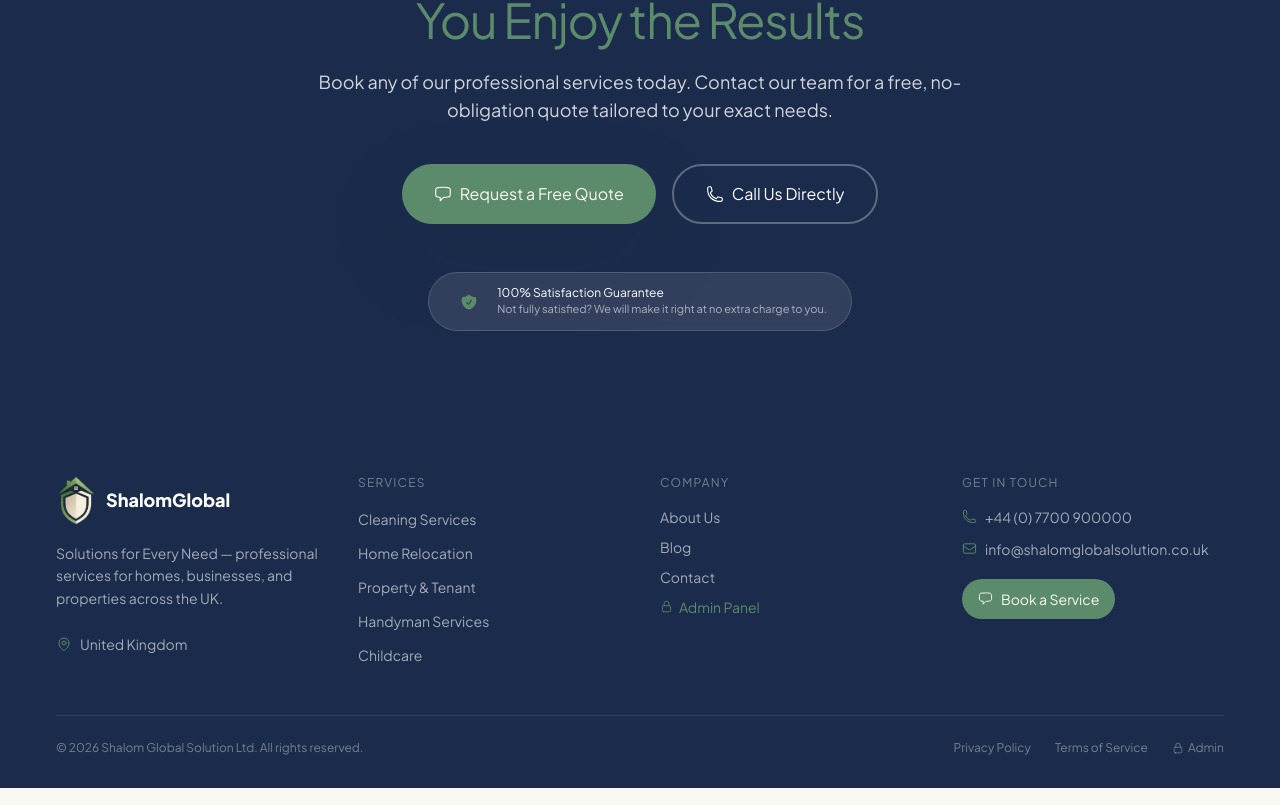
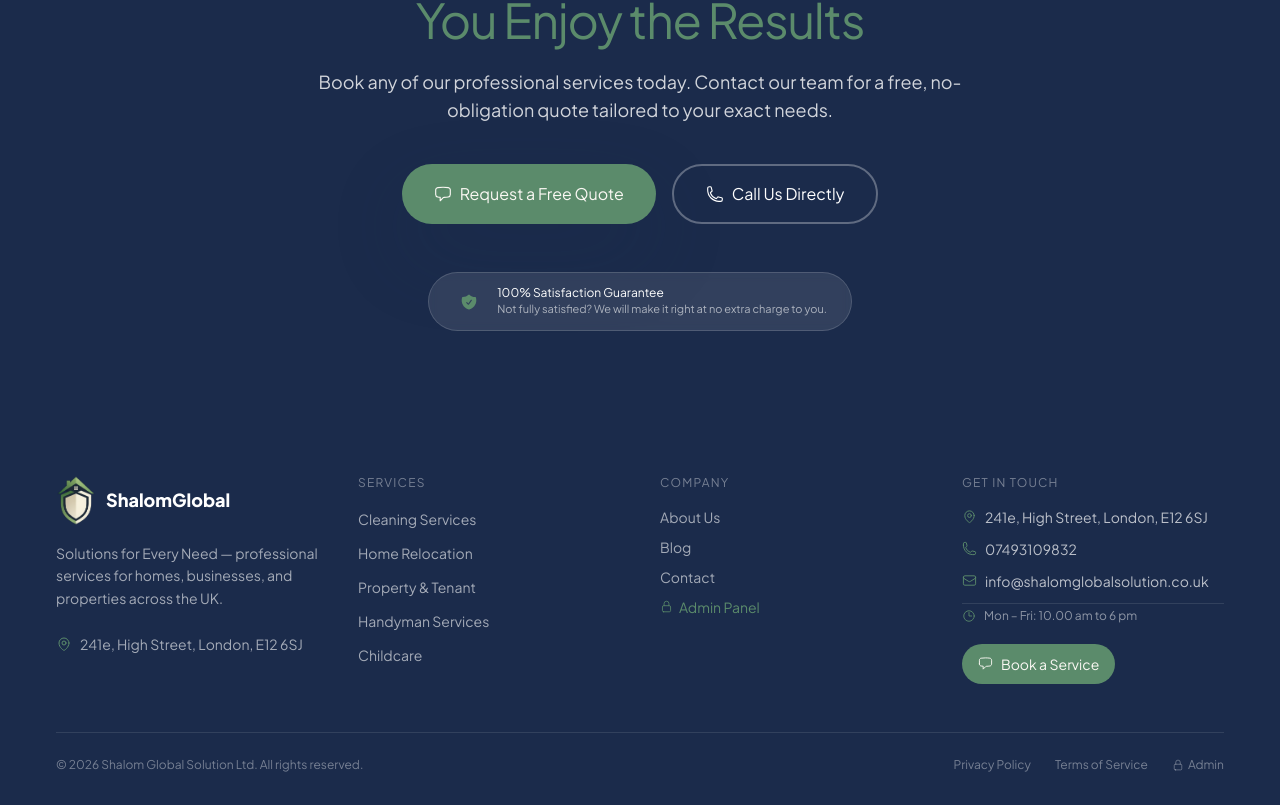
Before and after one commit to crispydosaukk/shalomglobalsolutions, a Next.js app: page / in a window 1280 px wide. Shown: the part 3876-4681 px from the top of the page. Built offline with nearby package versions, Linux system fonts and the light colour scheme; no server answers; the database is empty.

Commit message:
Added the address

```diff
--- a/src/app/api/send-email/route.ts
+++ b/src/app/api/send-email/route.ts
@@ -112,7 +112,7 @@ export async function POST(req: NextRequest) {
             </div>
             <div class="field">
               <div class="field-label">Phone Number</div>
-              <div class="field-value">${phone ? `<a href="tel:${phone}" style="color: #1B263B; text-decoration: none;">📞 ${phone}</a>` : '+44 (0) 7700 900000'}</div>
+              <div class="field-value">${phone ? `<a href="tel:${phone}" style="color: #1B263B; text-decoration: none;">📞 ${phone}</a>` : '07493109832'}</div>
             </div>
             <div class="field">
               <div class="field-label">Email Address</div>
--- a/src/app/components/ContactForm.tsx
+++ b/src/app/components/ContactForm.tsx
@@ -131,7 +131,7 @@ export default function ContactForm() {
           value={form.phone}
           onChange={handleChange}
           required
-          placeholder="+44 7700 900000"
+          placeholder="e.g. 07493109832"
           className="w-full bg-input border border-border rounded-xl px-4 py-3 text-sm text-foreground placeholder:text-muted-foreground focus:outline-none focus:ring-2 focus:ring-secondary/40 transition-all"
         />
       </div>
--- a/src/app/components/HomeCTASection.tsx
+++ b/src/app/components/HomeCTASection.tsx
@@ -37,7 +37,7 @@ export default function HomeCTASection() {
             {cta?.quoteBtnText || 'Request a Free Quote'}
           </Link>
           <a
-            href={`tel:${cta?.phoneDisplay || '+447700900000'}`}
+            href={`tel:${cta?.phoneDisplay || '07493109832'}`}
             className="inline-flex items-center gap-2 border-2 border-white/30 text-white px-8 py-4 rounded-xl text-base font-700 hover:bg-white/10 transition-all duration-200"
           >
             <Icon name="PhoneIcon" size={18} />
--- a/src/app/contact/components/ContactMain.tsx
+++ b/src/app/contact/components/ContactMain.tsx
@@ -14,8 +14,9 @@ export default function ContactMain() {
     {
       icon: 'PhoneIcon',
       title: main?.phoneTitle || 'Phone',
-      value: main?.phoneNumber || '+44 (0) 7700 900000',
-      sub: main?.hoursWeekdays || 'Monday – Friday, 8am – 7pm',
+      value: main?.phoneNumber || '07493109832',
+      sub: 'Business Hours: 10.00 am to 6 pm',
+      href: `tel:${main?.phoneNumber || '07493109832'}`,
       color: 'bg-secondary/10 text-secondary',
     },
     {
@@ -23,20 +24,22 @@ export default function ContactMain() {
       title: main?.emailTitle || 'Email',
       value: main?.emailAddress || 'info@shalomglobalsolution.co.uk',
       sub: 'We reply within 2 hours',
+      href: `mailto:${main?.emailAddress || 'info@shalomglobalsolution.co.uk'}`,
       color: 'bg-primary/10 text-primary',
     },
     {
       icon: 'MapPinIcon',
       title: main?.officeTitle || 'Office Address',
-      value: main?.officeAddress || '128 City Road, London',
-      sub: main?.officeCity || 'United Kingdom, EC1V 2NX',
+      value: main?.officeAddress || '241e, High Street',
+      sub: main?.officeCity || 'London, E12 6SJ',
+      href: 'https://maps.google.com/?q=241e+High+Street,+London+E12+6SJ',
       color: 'bg-terracotta/10 text-terracotta',
     },
     {
       icon: 'ClockIcon',
-      title: main?.hoursTitle || 'Operating Hours',
-      value: main?.hoursWeekdays || 'Mon – Fri: 8am – 7pm',
-      sub: main?.emergencyNote || 'Emergency support available',
+      title: main?.hoursTitle || 'Business Hours',
+      value: main?.hoursWeekdays || '10.00 am to 6 pm',
+      sub: 'Monday – Friday',
       color: 'bg-amber-100 text-amber-600',
     },
   ];
@@ -56,27 +59,69 @@ export default function ContactMain() {
               Whether you need a one-off service or a long-term arrangement, our team is ready to discuss your requirements and provide a tailored solution.
             </p>
 
-            <div className="grid sm:grid-cols-2 gap-4 mb-12">
-              {contactDetails.map((item) => (
-                <div key={item.title} className="bg-white border border-border rounded-3xl p-5 card-hover">
-                  <div className={`w-10 h-10 rounded-xl flex items-center justify-center mb-4 ${item.color}`}>
-                    <Icon name={item.icon as any} size={20} />
+            <div className="grid sm:grid-cols-2 gap-4 mb-8">
+              {contactDetails.map((item) => {
+                const CardInner = (
+                  <div className="bg-white border border-border rounded-3xl p-5 card-hover h-full flex flex-col justify-between">
+                    <div>
+                      <div className={`w-10 h-10 rounded-xl flex items-center justify-center mb-4 ${item.color}`}>
+                        <Icon name={item.icon as any} size={20} />
+                      </div>
+                      <p className="text-xs font-700 uppercase tracking-widest text-muted-foreground mb-1">{item.title}</p>
+                      <p className="font-700 text-sm text-primary group-hover:text-secondary transition-colors">{item.value}</p>
+                    </div>
+                    <p className="text-xs text-muted-foreground font-500 mt-2">{item.sub}</p>
                   </div>
-                  <p className="text-xs font-700 uppercase tracking-widest text-muted-foreground mb-1">{item.title}</p>
-                  <p className="font-700 text-sm text-primary">{item.value}</p>
-                  <p className="text-xs text-muted-foreground font-500 mt-1">{item.sub}</p>
-                </div>
-              ))}
+                );
+
+                return item.href ? (
+                  <a
+                    key={item.title}
+                    href={item.href}
+                    target={item.href.startsWith('http') ? '_blank' : undefined}
+                    rel={item.href.startsWith('http') ? 'noopener noreferrer' : undefined}
+                    className="group block transition-transform hover:-translate-y-0.5 focus:outline-none focus:ring-2 focus:ring-secondary/40 rounded-3xl"
+                  >
+                    {CardInner}
+                  </a>
+                ) : (
+                  <div key={item.title}>
+                    {CardInner}
+                  </div>
+                );
+              })}
             </div>
 
-            {/* Map banner */}
-            <div className="rounded-4xl overflow-hidden bg-muted border border-border h-64 flex items-center justify-center">
-              <div className="text-center">
-                <div className="w-14 h-14 bg-secondary/10 rounded-2xl flex items-center justify-center mx-auto mb-3">
-                  <Icon name="MapIcon" size={28} className="text-secondary" />
+            {/* Interactive Google Map of London E12 6SJ */}
+            <div className="rounded-3xl overflow-hidden border border-border bg-white shadow-card relative">
+              <div className="p-4 bg-primary text-white flex items-center justify-between gap-3">
+                <div className="flex items-center gap-2.5">
+                  <div className="w-8 h-8 rounded-lg bg-secondary/20 flex items-center justify-center">
+                    <Icon name="MapPinIcon" size={18} className="text-secondary" />
+                  </div>
+                  <div>
+                    <p className="text-xs font-700 leading-tight">241e, High Street, London, E12 6SJ</p>
+                    <p className="text-[11px] text-white/60">Mon – Fri: 10.00 am to 6 pm</p>
+                  </div>
                 </div>
-                <p className="font-700 text-primary text-sm">Nationwide UK Coverage</p>
-                <p className="text-xs text-muted-foreground font-500 mt-1">Serving homes and businesses across the UK</p>
+                <a
+                  href="https://maps.google.com/?q=241e+High+Street,+London+E12+6SJ"
+                  target="_blank"
+                  rel="noopener noreferrer"
+                  className="inline-flex items-center gap-1.5 text-xs font-700 text-secondary hover:text-white transition-colors bg-white/10 px-3 py-1.5 rounded-lg shrink-0"
+                >
+                  <span>Directions</span>
+                  <Icon name="ArrowTopRightOnSquareIcon" size={13} />
+                </a>
+              </div>
+              <div className="h-64 w-full relative bg-muted">
+                <iframe
+                  title="Office Location: 241e, High Street, London, E12 6SJ"
+                  src="https://maps.google.com/maps?q=241e+High+Street,+London+E12+6SJ&t=&z=15&ie=UTF8&iwloc=&output=embed"
+                  className="w-full h-full border-0"
+                  loading="lazy"
+                  referrerPolicy="no-referrer-when-downgrade"
+                />
               </div>
             </div>
           </div>
--- a/src/app/dashboard/settings/page.tsx
+++ b/src/app/dashboard/settings/page.tsx
@@ -77,7 +77,7 @@ export default function EmailSettingsPage() {
           isTest: true,
           name: 'Admin Test Verification',
           service: 'Email System Verification',
-          phone: '+44 (0) 7700 900000',
+          phone: '07493109832',
           email: recipients[0] || 'admin@shalomglobalsolution.co.uk',
           message: 'This is an instant verification email sent from your ShalomGlobal Admin Portal. Your email dispatch pipeline is fully working!',
           customRecipients: recipients,
--- a/src/app/layout.tsx
+++ b/src/app/layout.tsx
@@ -33,9 +33,38 @@ export const metadata: Metadata = {
   },
 };
 
+const organizationJsonLd = {
+  '@context': 'https://schema.org',
+  '@type': 'LocalBusiness',
+  name: 'Shalom Global Solution Ltd',
+  telephone: '07493109832',
+  email: 'info@shalomglobalsolution.co.uk',
+  address: {
+    '@type': 'PostalAddress',
+    streetAddress: '241e, High Street',
+    addressLocality: 'London',
+    postalCode: 'E12 6SJ',
+    addressCountry: 'GB',
+  },
+  openingHoursSpecification: [
+    {
+      '@type': 'OpeningHoursSpecification',
+      dayOfWeek: ['Monday', 'Tuesday', 'Wednesday', 'Thursday', 'Friday'],
+      opens: '10:00',
+      closes: '18:00',
+    },
+  ],
+};
+
 export default function RootLayout({ children }: Readonly<{ children: React.ReactNode }>) {
   return (
     <html lang="en" className={plusJakartaSans.variable} suppressHydrationWarning>
+      <head>
+        <script
+          type="application/ld+json"
+          dangerouslySetInnerHTML={{ __html: JSON.stringify(organizationJsonLd) }}
+        />
+      </head>
       <body className={plusJakartaSans.className} suppressHydrationWarning>
         <AuthProvider>
           <CMSProvider>
--- a/src/components/Footer.tsx
+++ b/src/components/Footer.tsx
@@ -48,7 +48,7 @@ export default function Footer() {
             </p>
             <div className="flex items-center gap-2 text-sm text-white/60">
               <Icon name="MapPinIcon" size={16} className="text-secondary shrink-0" />
-              {f?.locationText || 'United Kingdom'}
+              {f?.locationText || '241e, High Street, London, E12 6SJ'}
             </div>
           </div>
 
@@ -92,17 +92,25 @@ export default function Footer() {
           <div>
             <p className="text-xs font-700 uppercase tracking-widest text-white/40 mb-4">Get in Touch</p>
             <ul className="space-y-3">
-              <li className="flex items-center gap-2 text-sm text-white/60">
+              <li className="flex items-start gap-2 text-sm text-white/70">
+                <Icon name="MapPinIcon" size={15} className="text-secondary shrink-0 mt-0.5" />
+                <span>{f?.locationText || '241e, High Street, London, E12 6SJ'}</span>
+              </li>
+              <li className="flex items-center gap-2 text-sm text-white/70">
                 <Icon name="PhoneIcon" size={15} className="text-secondary shrink-0" />
-                <a href={`tel:${f?.phoneNumber}`} className="hover:text-white transition-colors">
-                  {f?.phoneNumber || '+44 (0) 7700 900000'}
+                <a href={`tel:${f?.phoneNumber || '07493109832'}`} className="hover:text-white transition-colors font-600">
+                  {f?.phoneNumber || '07493109832'}
                 </a>
               </li>
-              <li className="flex items-center gap-2 text-sm text-white/60">
+              <li className="flex items-center gap-2 text-sm text-white/70">
                 <Icon name="EnvelopeIcon" size={15} className="text-secondary shrink-0" />
-                <a href={`mailto:${f?.emailAddress}`} className="hover:text-white transition-colors">
+                <a href={`mailto:${f?.emailAddress || 'info@shalomglobalsolution.co.uk'}`} className="hover:text-white transition-colors">
                   {f?.emailAddress || 'info@shalomglobalsolution.co.uk'}
                 </a>
+              </li>
+              <li className="flex items-center gap-2 text-xs text-white/50 pt-1 border-t border-white/10">
+                <Icon name="ClockIcon" size={14} className="text-secondary shrink-0" />
+                <span>Mon – Fri: 10.00 am to 6 pm</span>
               </li>
             </ul>
             <Link
--- a/src/lib/cmsContext.tsx
+++ b/src/lib/cmsContext.tsx
@@ -50,6 +50,33 @@ export const CMSProvider: React.FC<{ children: React.ReactNode }> = ({ children
         const savedTime = localStorage.getItem(LOCAL_SAVED_TIME_KEY);
         if (saved) {
           const parsed = JSON.parse(saved);
+          // Upgrade old placeholder addresses and phone numbers to live details
+          if (parsed.contact?.main?.officeAddress?.includes('128 City Road') || parsed.contact?.main?.phoneNumber?.includes('7700')) {
+            parsed.contact = {
+              ...parsed.contact,
+              main: {
+                ...parsed.contact?.main,
+                officeAddress: '241e, High Street',
+                officeCity: 'London, E12 6SJ',
+                phoneNumber: '07493109832',
+                hoursTitle: 'Business Hours',
+                hoursWeekdays: '10.00 am to 6 pm',
+              },
+            };
+          }
+          if (parsed.footer?.phoneNumber?.includes('7700') || parsed.footer?.locationText === 'United Kingdom') {
+            parsed.footer = {
+              ...parsed.footer,
+              locationText: '241e, High Street, London, E12 6SJ',
+              phoneNumber: '07493109832',
+            };
+          }
+          if (parsed.homeCTA?.phoneDisplay?.includes('7700')) {
+            parsed.homeCTA = { ...parsed.homeCTA, phoneDisplay: '07493109832' };
+          }
+          if (parsed.servicesPage?.hero?.phoneDisplay?.includes('7700')) {
+            parsed.servicesPage.hero = { ...parsed.servicesPage.hero, phoneDisplay: '07493109832' };
+          }
           setContent((prev) => ({ ...prev, ...parsed }));
         }
         if (savedTime) {
--- a/src/lib/cmsData.ts
+++ b/src/lib/cmsData.ts
@@ -403,7 +403,7 @@ export const defaultCMSContent: CMSContent = {
     subtitle: 'Book any of our professional services today. Contact our team for a free, no-obligation quote tailored to your exact needs.',
     quoteBtnText: 'Request a Free Quote',
     callBtnText: 'Call Us Directly',
-    phoneDisplay: '+44 (0) 7700 900000',
+    phoneDisplay: '07493109832',
     guaranteeTitle: '100% Satisfaction Guarantee',
     guaranteeDesc: 'Not fully satisfied? We will make it right at no extra charge to you.',
   },
@@ -515,7 +515,7 @@ export const defaultCMSContent: CMSContent = {
       subtitle: 'Explore our full range of cleaning, relocation, property management, childcare, handyman, security, and meal services across the United Kingdom.',
       quoteBtnText: 'Get a Custom Quote',
       phoneBtnText: 'Speak to Our Team',
-      phoneDisplay: '+44 (0) 7700 900000',
+      phoneDisplay: '07493109832',
     },
     grid: {
       badge: 'All Services',
@@ -660,15 +660,15 @@ export const defaultCMSContent: CMSContent = {
     },
     main: {
       officeTitle: 'Office Address',
-      officeAddress: '128 City Road, London',
-      officeCity: 'United Kingdom, EC1V 2NX',
+      officeAddress: '241e, High Street',
+      officeCity: 'London, E12 6SJ',
       phoneTitle: 'Telephone Support',
-      phoneNumber: '+44 (0) 7700 900000',
+      phoneNumber: '07493109832',
       emailTitle: 'Email Inquiries',
       emailAddress: 'info@shalomglobalsolution.co.uk',
-      hoursTitle: 'Operating Hours',
-      hoursWeekdays: 'Monday – Friday: 8:00 AM – 7:00 PM',
-      hoursWeekends: 'Saturday: 9:00 AM – 5:00 PM (Emergency 24/7)',
+      hoursTitle: 'Business Hours',
+      hoursWeekdays: '10.00 am to 6 pm',
+      hoursWeekends: 'Emergency 24/7',
       emergencyNote: 'Emergency support available 24/7 for existing contract clients.',
     },
     form: {
@@ -755,8 +755,8 @@ export const defaultCMSContent: CMSContent = {
   footer: {
     brandName: 'ShalomGlobal',
     brandDescription: 'Solutions for Every Need — professional services for homes, businesses, and properties across the UK.',
-    locationText: 'United Kingdom',
-    phoneNumber: '+44 (0) 7700 900000',
+    locationText: '241e, High Street, London, E12 6SJ',
+    phoneNumber: '07493109832',
     emailAddress: 'info@shalomglobalsolution.co.uk',
     bookServiceBtnText: 'Book a Service',
     copyrightText: '© 2026 Shalom Global Solution Ltd. All rights reserved.',
```
